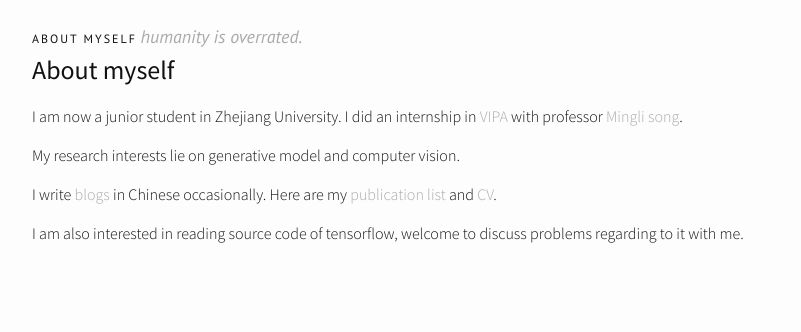
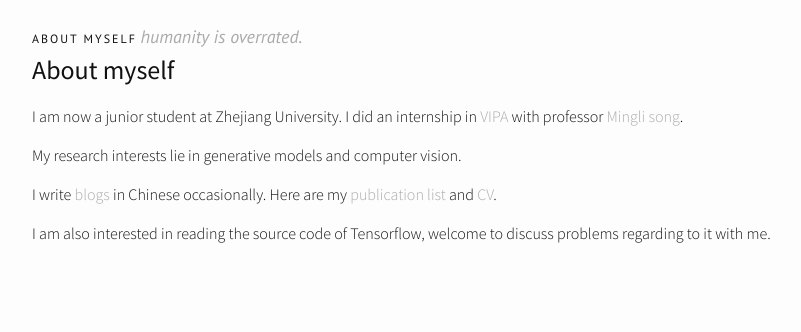
Before and after one commit to Zardinality/zardinality.github.io, a Jekyll site: the page built from About myself.md, in a window 1280 px wide. Shown: the part 279-611 px from the top of the page, without its empty margins (238-1039 px from the left). Built offline with Jekyll 4.4.1, drawn with Linux system fonts in a browser that asks for light colours; nearby versions of some CDN libraries.

```diff
--- a/About myself.md
+++ b/About myself.md
@@ -6,10 +6,10 @@ tagline: "Humanity is overrated."
 category: "myself"
 ---
 ### About myself
-I am now a junior student in Zhejiang University. I did an internship in [VIPA](http://eagle.zju.edu.cn/modules/news/index.php?storytopic=11) with professor [Mingli song](http://mypage.zju.edu.cn/msong/0.html).
+I am now a junior student at Zhejiang University. I did an internship in [VIPA](http://eagle.zju.edu.cn/modules/news/index.php?storytopic=11) with professor [Mingli song](http://mypage.zju.edu.cn/msong/0.html).
 
-My research interests lie on generative model and computer vision.
+My research interests lie in generative models and computer vision.
 
 I write [blogs]({{ site.url }}/blogs/) in Chinese occasionally. Here are my [publication list]({{ site.url }}/publications) and [CV]({{ site.url }}/static/resume_cv.pdf).
 
-I am also interested in reading source code of tensorflow, welcome to discuss problems regarding to it with me.
+I am also interested in reading the source code of Tensorflow, welcome to discuss problems regarding to it with me.
```
Also changed, not shown: index.md (+1 -1 lines), 1 other file.
